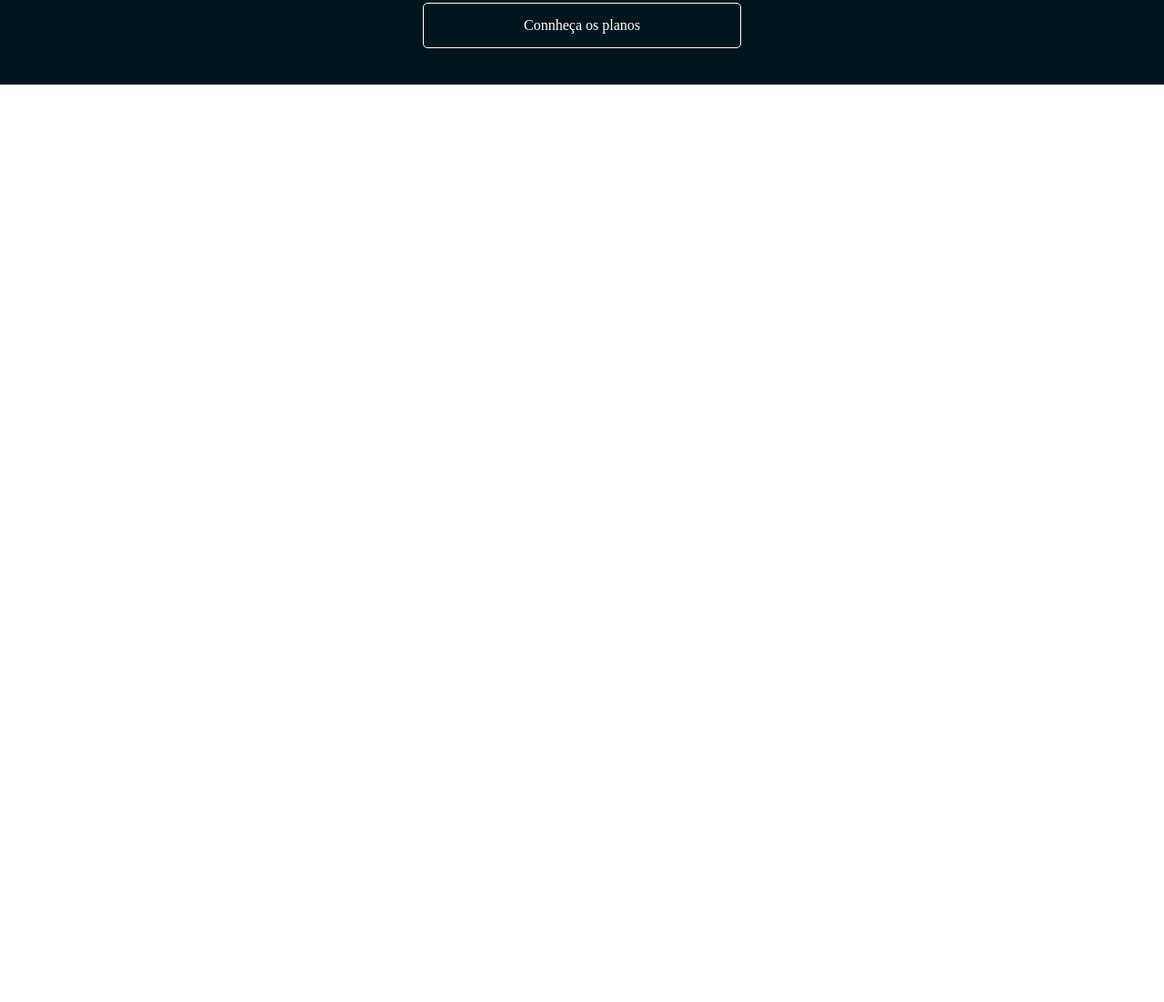
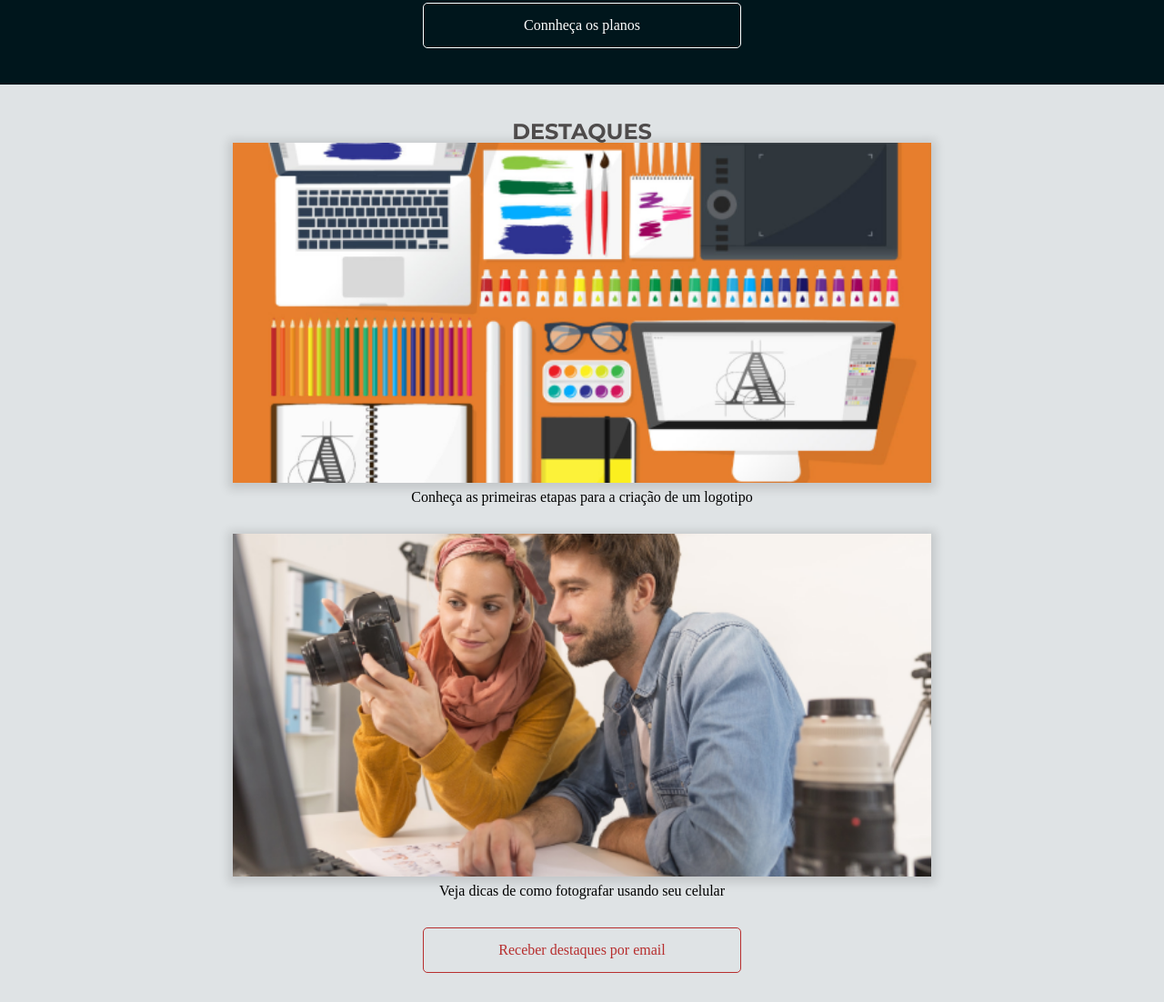
Before and after one commit to EdilsonJesus/Alura-CSS_layoutsResponsivos, a plain HTML site: page index.html in a window 1280 px wide. Shown: the part 312-1414 px from the top of the page at 91% size. Before the commit the page ends 800 px from the top, so only its background shows below. Drawn offline with Linux system fonts and the light colour scheme.

Commit message:
Capitulo 03, finalizado

```diff
--- /dev/null
+++ b/css/destaques.css
@@ -0,0 +1,41 @@
+.destaques {
+    background-color: var(--azul-claro);
+    padding-top: 2.5rem;
+    padding-bottom: 2rem;
+}
+
+.destaques__titulo {
+    color: var(--cinza-escuro);
+    font-weight: 700;
+    font-size: 1.5rem;
+    font-family: var(--montserrat);
+    text-transform:uppercase;
+    text-align: center;
+    margin-bottom: 3 rem;
+}
+
+.destaques__painel {
+    display: flex;
+    flex-direction: column;
+    align-items: center;
+    margin-bottom: 2rem;
+}
+
+.destaques__painel-imagem {
+    width: 100vw;
+    max-width: 768px;
+    box-shadow: 0 2px 10px 5px #00000020;
+    margin-bottom: .5rem;
+}
+
+.destaque__painel-texto {
+    font-weight: 700;
+    font-size: 1.2rem;
+    line-height: normal;
+}
+
+.destaques__botao {
+    color: var(--vermelho-forte);
+    border-color: var(--vermelho-forte);
+    margin: 0 auto;
+}
--- a/index.html
+++ b/index.html
@@ -9,6 +9,7 @@
         <link href="./css/base.css"  rel="stylesheet">
         <link href="./css/cabecalho.css" rel="stylesheet">
         <link href="./css/chamada.css" rel="stylesheet">
+        <link href="./css/destaques.css" rel="stylesheet">
     </head>
     <body>
         <hearder class="cabecalho">
@@ -33,6 +34,23 @@
                 </p>
                 <a class="chamada__botao botao" href="#">Connheça os planos</a>
             </section>
+            <section class="destaques container">
+                <h2 class="destaques__titulo">Destaques</h2>
+                <a href="#">
+                    <figure class="destaques__painel">
+                        <img src="img/comecando-criar-logotipo.png" alt=" Painel do post sobre criação de logotipo" class="destaques__painel-imagem">
+                        <figcaption class="destaqques__painel-texto">Conheça as primeiras etapas para a criação de um logotipo
+                        </figcaption>
+                    </figure>
+                </a>
+                <a href="#">
+                    <figure class="destaques__painel">
+                        <img src="img/dicas-fotografia.png" alt="Painel do post sobre fotografia com celular" class="destaques__painel-imagem">
+                        <figcaption class="destaqques__painel-texto">Veja dicas de como fotografar usando seu celular</figcaption>
+                    </figure>
+                </a>
+                <a href="#" class="destaques__botao botao">Receber destaques por email</a>
+            </section>
         </main>
     </body>
 </html>
```
Also changed, not shown: 1 other file.
